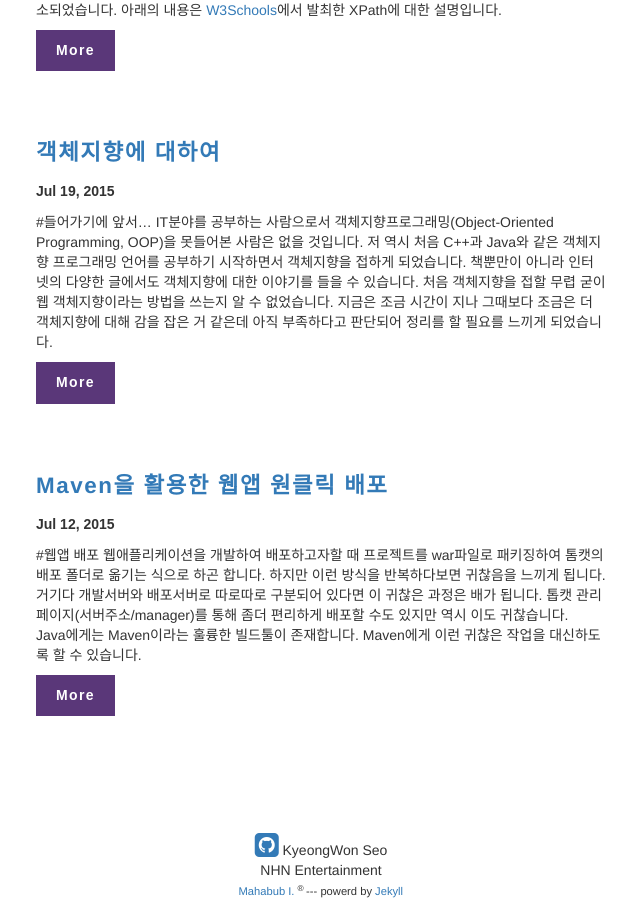
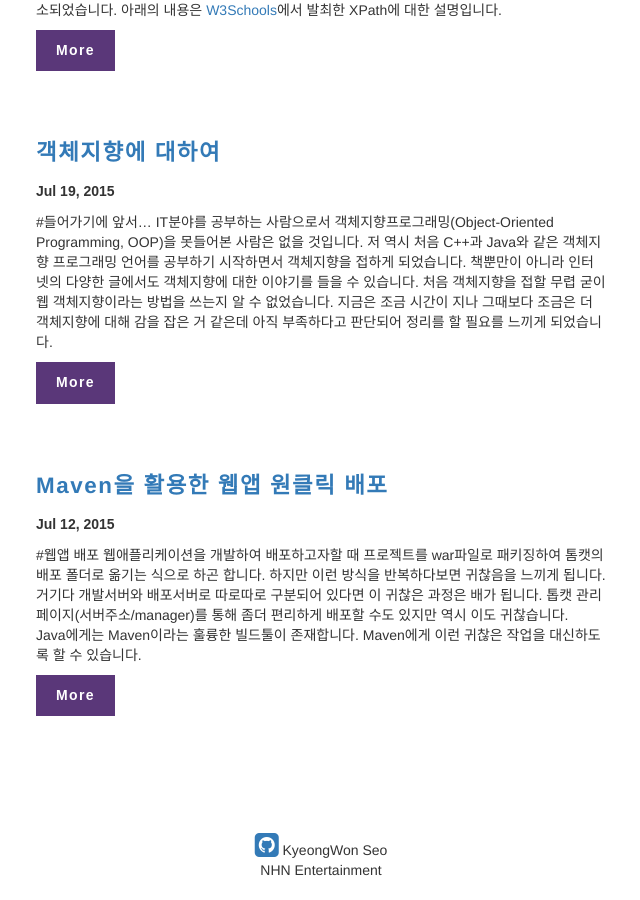
Before and after one commit to kwSeo/kwSeo.github.io, a Jekyll site: the page built from index.html, in a window 1280 px wide and 900 px high, scrolled down 4385 px. Shown: the whole window, without its empty margins (319-959 px from the left). Built offline with Jekyll 4.4.1, drawn with Linux system fonts in a browser that asks for light colours; nearby versions of some CDN libraries; library files that are not in the unit come from our copies; the list of posts is cut into pages by our own code; comment, search, counter and statistics services are not loaded; part of the change alters nothing that is shown.

```diff
--- a/_includes/footer.html
+++ b/_includes/footer.html
@@ -35,25 +35,4 @@
 		</div>
 
 	</div>
-	<div class="row">
-		<div class="col-sm-offset-2 col-sm-5 col-md-offset-5 col-md-6 ">
-			<small><a href="http://www.mahabubislam.me">Mahabub I. </a><sup>&reg
-			</sup>--- powerd by <a href="http://jekyllrb.com/">Jekyll</a></small>
-		</div>
-
-
-		<script type="text/javascript">
-			/* * * CONFIGURATION VARIABLES: EDIT BEFORE PASTING INTO YOUR WEBPAGE * * */
-			var disqus_shortname = 'prioblog'; // required: replace example with your forum shortname
-
-			/* * * DON'T EDIT BELOW THIS LINE * * */
-			(function() {
-				var s = document.createElement('script');
-				s.async = true;
-				s.type = 'text/javascript';
-				s.src = '//' + disqus_shortname + '.disqus.com/count.js';
-				(document.getElementsByTagName('HEAD')[0] || document
-						.getElementsByTagName('BODY')[0]).appendChild(s);
-			}());
-		</script>
 </section>
--- a/_layouts/post.html
+++ b/_layouts/post.html
@@ -46,11 +46,12 @@ layout: default
 	* RECOMMENDED CONFIGURATION VARIABLES: EDIT AND UNCOMMENT THE SECTION BELOW TO INSERT DYNAMIC VALUES FROM YOUR PLATFORM OR CMS.
 	* LEARN WHY DEFINING THESE VARIABLES IS IMPORTANT: https://disqus.com/admin/universalcode/#configuration-variables
 	*/
-
+	/*
 	var disqus_config = function () {
 	this.page.url = 'http://kwseo.github.io'; // Replace PAGE_URL with your page's canonical URL variable
 	this.page.identifier = 'kwseosblog'; // Replace PAGE_IDENTIFIER with your page's unique identifier variable
 	};
+	*/
 
 	(function() { // DON'T EDIT BELOW THIS LINE
 	var d = document, s = d.createElement('script');
```
